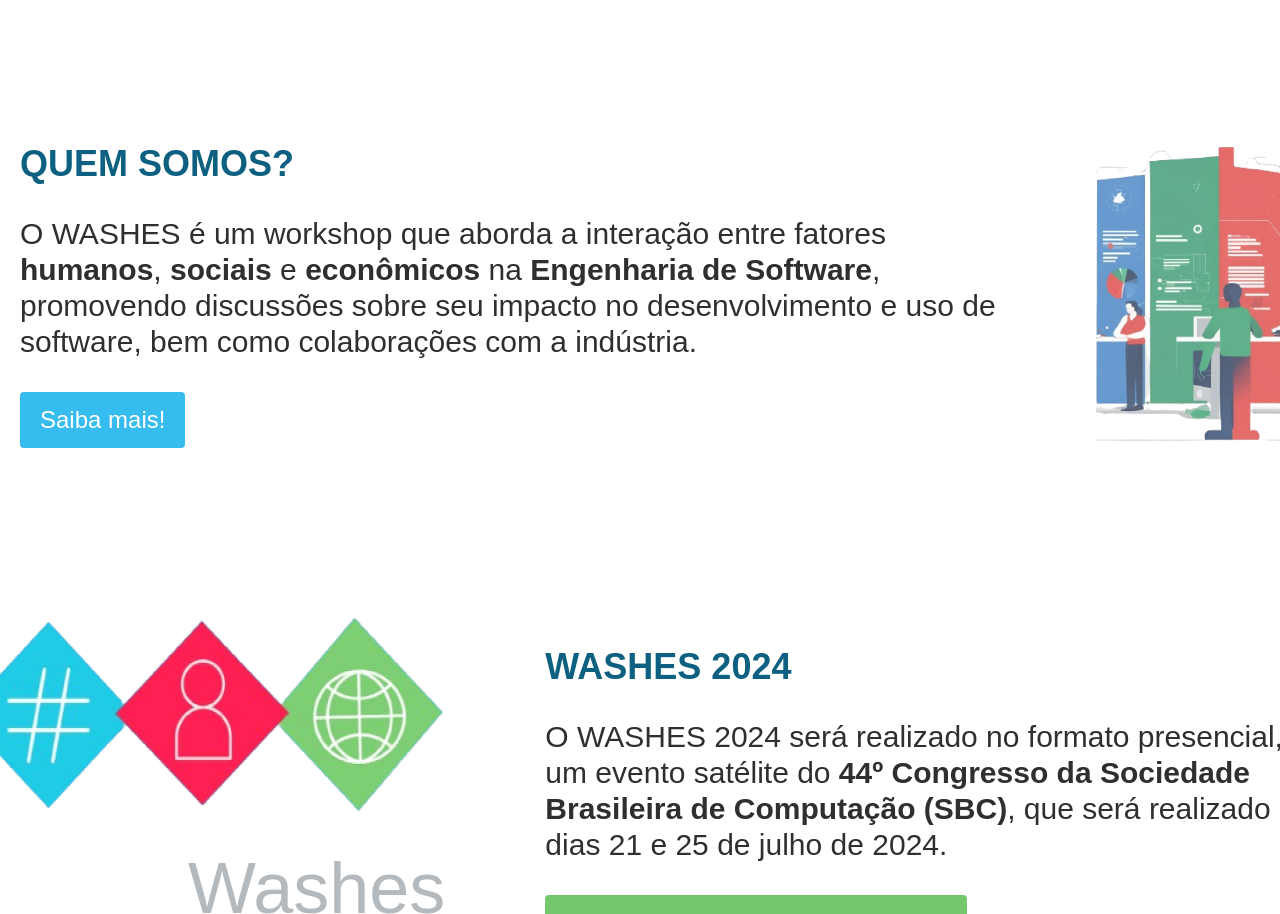
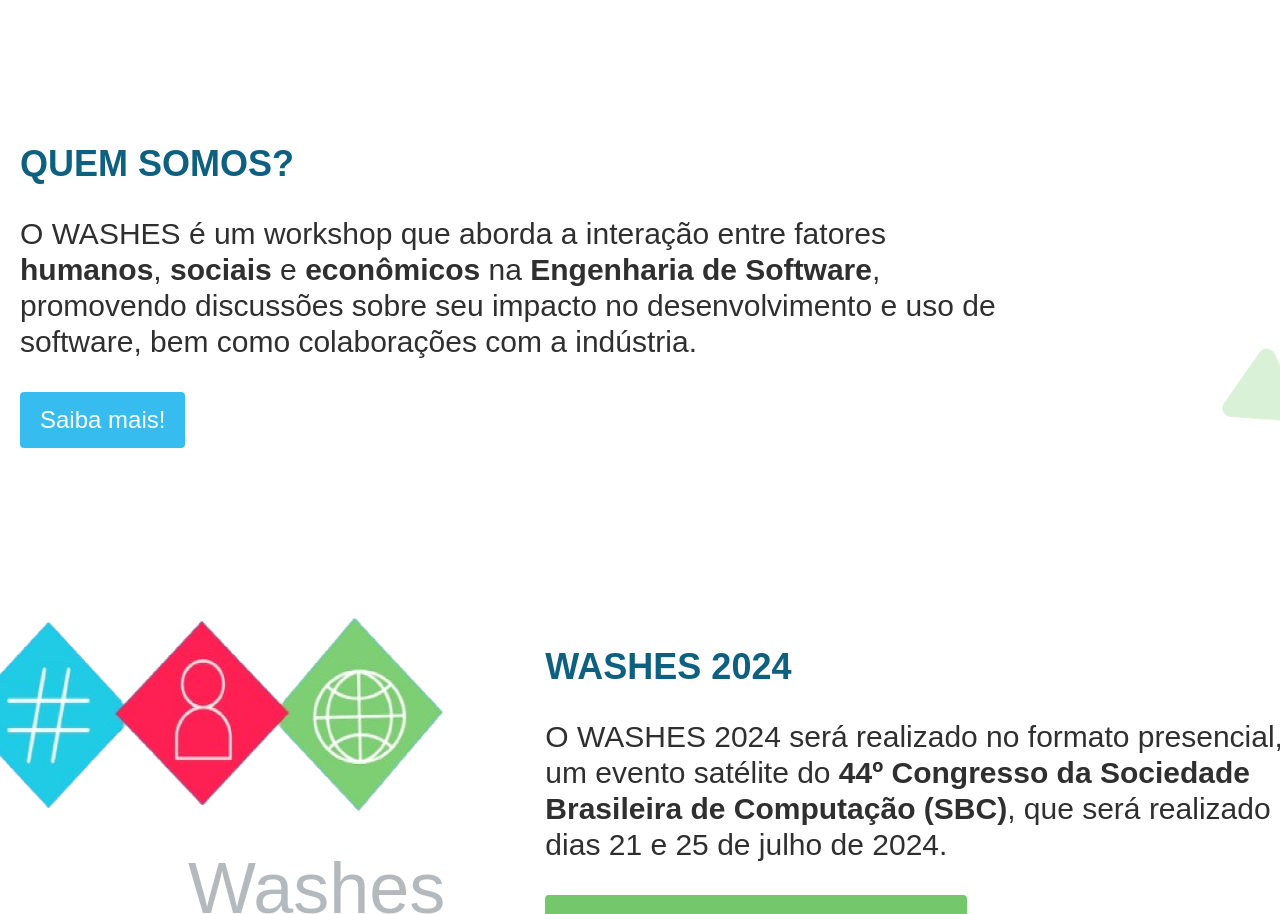
Before and after one commit to gesid/novo-washes-website, a React (Vite) app: page / in a window 1280 px wide. Shown: the part 858-1772 px from the top of the page. Built offline with nearby package versions, Linux system fonts and the light colour scheme; a web font is replaced by a local one.

Commit message:
build: criando variável do hero do QuemSomos

```diff
--- a/tailwind.config.js
+++ b/tailwind.config.js
@@ -8,7 +8,8 @@
     extend: {
       backgroundImage: {
         "banner-hero": "url(src/assets/imgs/banner-hero-home.svg)",
-        "banner-hero-quemSomos": "url(src/assets/imgs/banner-hero-home-quemSomos.png)",
+        "banner-hero-home-quemSomos": "url(src/assets/imgs/banner-hero-home-quemSomos.png)",
+        'banner-hero-quemSomos': "url(src/assets/imgs/banner-hero-quemSomos.png)",
         "banner-hero-washes2024": "url(src/assets/imgs/banner-hero-home-washes2024.png)",
         // Altere o caminho da nova foto do local do próximo evento abaixo
         "banner-hero-imagembannerWASHES202*":"url(src/assets/imgs/banner-hero-imagembannerWASHES2024.png)",
```
Also changed, not shown: src/assets/imgs/banner-hero-quemSomos.png (added).
